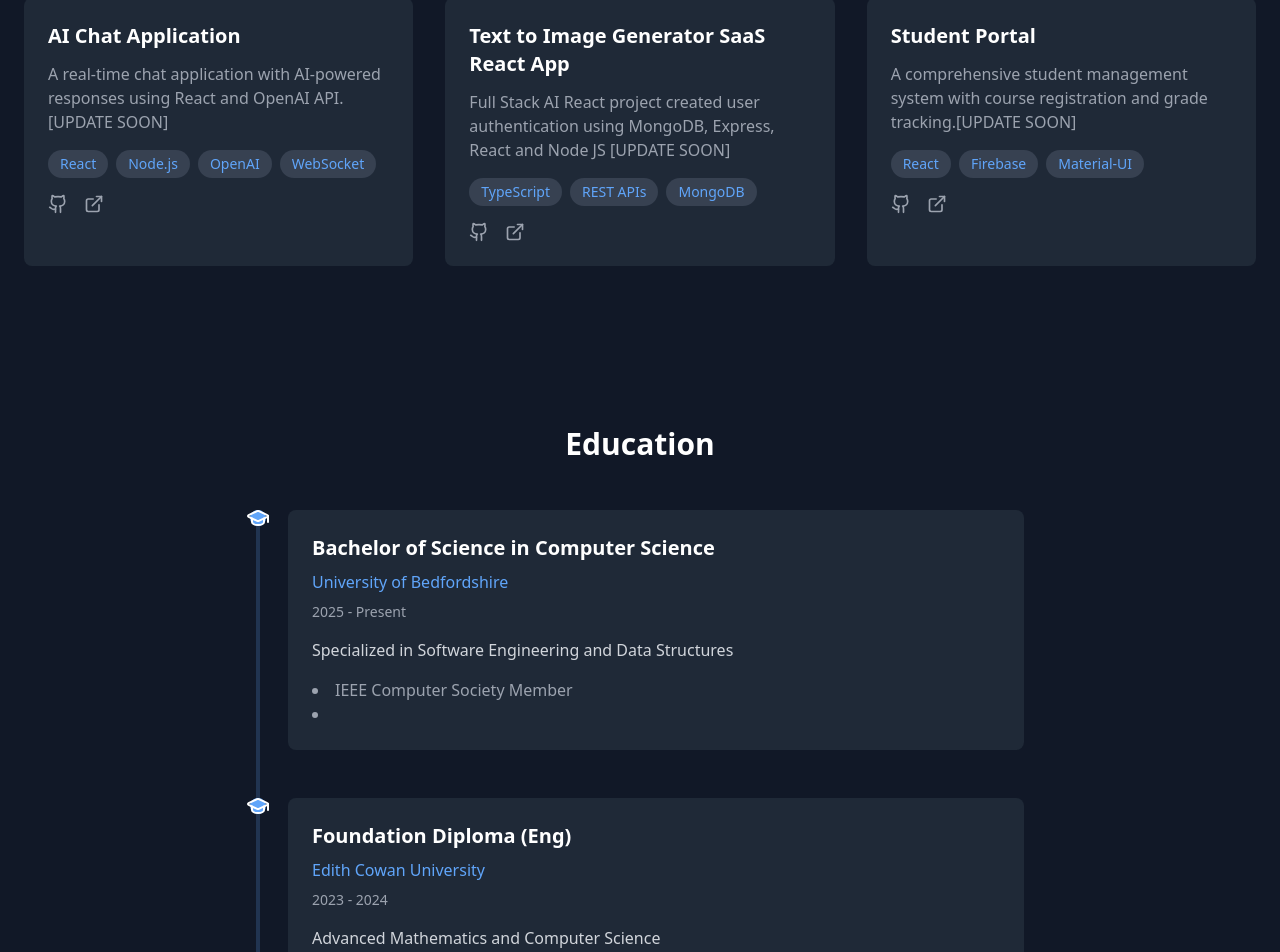
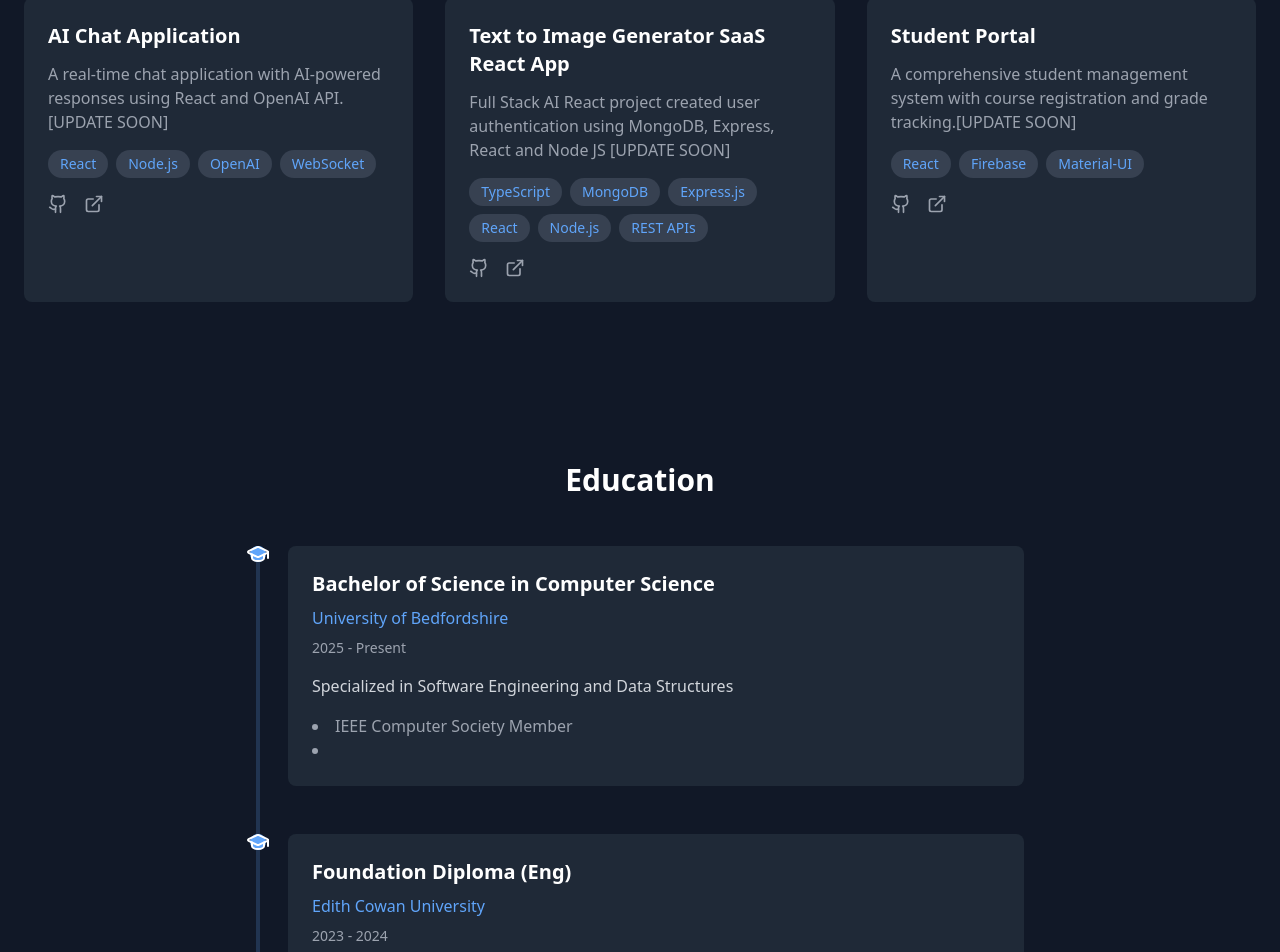
Before and after one commit to kavishka-CodXlab/Kavishka_portfolio, a React (Vite) app: page / in a window 1280 px wide. Shown: the part 2006-2958 px from the top of the page. Built offline with nearby package versions, Linux system fonts and the light colour scheme.

Commit message:
Update Projects.tsx

```diff
--- a/src/components/Projects.tsx
+++ b/src/components/Projects.tsx
@@ -11,7 +11,7 @@ export const Projects = () => {
   }, {
     title: " Text to Image Generator SaaS React App",
     description: "Full Stack AI React project created user authentication using MongoDB, Express, React and Node JS [UPDATE SOON]",
-    tags: ["TypeScript", "REST APIs", "MongoDB"],
+    tags: ["TypeScript", "MongoDB","Express.js","React", "Node.js","REST APIs"],
     github: "#",
     demo: "#"
   }, {
```
